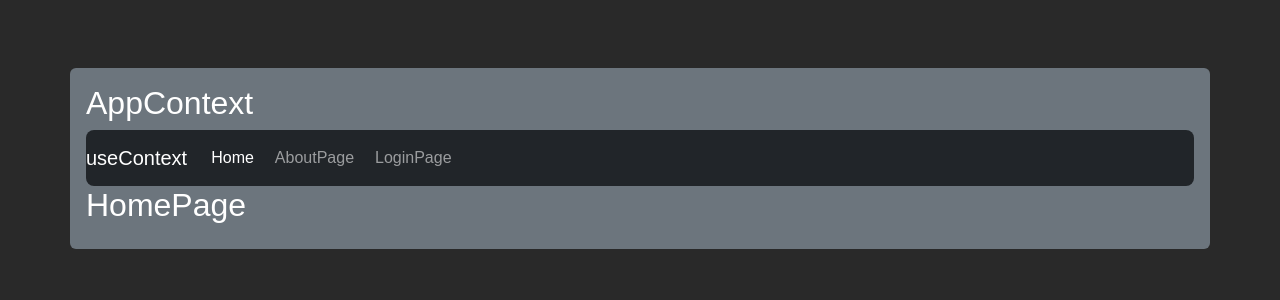
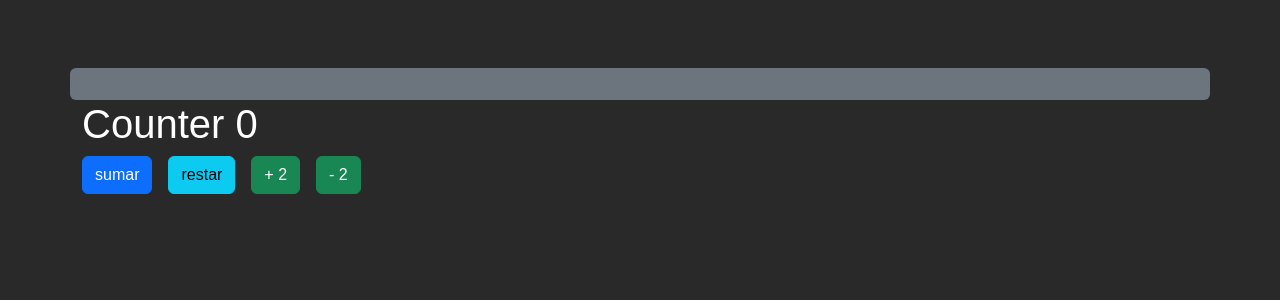
Before and after one commit to SebaGNH/Hooks-Generales-React, a React (Vite) app: page / in a window 1280 px wide. Shown: the top 300 px of the page. Built offline with nearby package versions, Linux system fonts and the light colour scheme.

Commit message:
Se agregó componente con redux

```diff
--- a/package.json
+++ b/package.json
@@ -9,10 +9,12 @@
     "preview": "vite preview"
   },
   "dependencies": {
+    "@reduxjs/toolkit": "^1.9.1",
     "localforage": "^1.10.0",
     "match-sorter": "^6.3.1",
     "react": "^18.2.0",
     "react-dom": "^18.2.0",
+    "react-redux": "^8.0.5",
     "react-router-dom": "^6.4.2",
     "sort-by": "^1.2.0"
   },
--- a/src/07tarememo/Hijo.jsx
+++ b/src/07tarememo/Hijo.jsx
@@ -9,7 +9,7 @@ export const Hijo = ({ numero, incrementar }) => {
             className="btn btn-primary mr-3"
             onClick={ () => incrementar( numero ) }
         >
-            { numero }
+            + { numero }
         </button>
     )
 }
--- /dev/null
+++ b/src/18_Redux_Toolkit/AppRedux.jsx
@@ -0,0 +1,16 @@
+import React from 'react'
+import { Provider } from 'react-redux'
+import { CounterRedux } from './components/CounterRedux'
+import {store} from './store/store'
+
+
+const AppRedux = () => {
+
+  return (
+    <Provider store={store}>
+      <CounterRedux/>
+    </Provider>
+  )
+}
+
+export default AppRedux
--- /dev/null
+++ b/src/18_Redux_Toolkit/components/CounterRedux.jsx
@@ -0,0 +1,43 @@
+import { useSelector, useDispatch } from 'react-redux'
+import { decrement, increment,incrementByAmount,decrementByAmount } from '../store/counterSlice'
+
+
+export const CounterRedux = () => {
+
+  const counter = useSelector((state) => state.counter.value)
+  const dispatch = useDispatch()
+
+  return (
+    <div>
+      <header>
+        <h1>Counter {counter}</h1>
+      </header>
+
+      <main>
+        <button
+          className="btn btn-primary me-3"
+          onClick={() => dispatch(increment())}
+          >sumar
+        </button>
+
+        <button
+          className="btn btn-info me-3"
+          onClick={() => dispatch(decrement())}
+          >restar
+        </button>
+
+        <button
+          className="btn btn-success me-3"
+          onClick={() => dispatch(incrementByAmount(2))}
+          >+ 2
+        </button>
+
+        <button
+          className="btn btn-success me-3"
+          onClick={() => dispatch(decrementByAmount(2))}
+          >- 2
+        </button>
+      </main>
+      </div>
+  )
+}
--- /dev/null
+++ b/src/18_Redux_Toolkit/store/counterSlice.js
@@ -0,0 +1,30 @@
+import { createSlice } from '@reduxjs/toolkit'
+
+const initialState = {
+  value: 0,
+  times: 0
+}
+
+export const counterSlice = createSlice({
+  name: 'counter',
+  initialState,
+  reducers: { //estos son los llamados reducers
+    increment: (state) => {
+      state.value += 1
+    },
+    decrement: (state) => {
+      state.value -= 1
+    },
+    incrementByAmount: (state, action) => {
+      state.value += action.payload //puede ser un objeto o un valor
+    },
+    decrementByAmount: (state, action) => {
+      state.value -= action.payload
+    },
+  },
+})
+
+
+export const { increment, decrement, incrementByAmount, decrementByAmount } = counterSlice.actions
+
+// export default counterSlice.reducer
--- /dev/null
+++ b/src/18_Redux_Toolkit/store/store.js
@@ -0,0 +1,8 @@
+import { configureStore } from '@reduxjs/toolkit'
+import { counterSlice } from './counterSlice'
+
+export const store = configureStore({
+  reducer: {
+    counter: counterSlice.reducer,
+  },
+})
--- a/src/App.jsx
+++ b/src/App.jsx
@@ -9,6 +9,7 @@ import {Memorize,MemoHook,CallBackHook} from './06memos'
 import { Padre } from './07tarememo/Padre';
 import {TodoApp} from './08_useReducer';
 import {AppContext} from './09_useContext'
+import AppRedux from './18_Redux_Toolkit/AppRedux';
 
 
 
@@ -20,7 +21,7 @@ const App = () => {
         <div className="row">
 
           <div className="col-md-12">
-            {/* <Counter01 /> */}
+           {/*  <Counter01 /> */}
             {/* <Counter02 /> */}
             {/* <Counter03WithCustumHook /> */}
           </div>
@@ -36,7 +37,7 @@ const App = () => {
 
 
           <div className="col-md-12">
-            {/* <FocusScreen /> */}
+           {/*  <FocusScreen /> */}
           </div>
 
 
@@ -45,10 +46,10 @@ const App = () => {
           </div>
 
           <div className="col-md-12">
-            {/* <Memorize /> */}
+           {/*  <Memorize /> */}
             {/* <MemoHook /> */}
-            {/* <CallBackHook /> */}
-            {/* <Padre /> */}
+           {/*  <CallBackHook /> */}
+           {/*  <Padre /> */}
           </div>
 
           <div className="col-md-12">
@@ -58,9 +59,12 @@ const App = () => {
 
           <div className="col-md-12 bg-secondary rounded p-3">
             {/* <IntroReducer /> */}
-            <AppContext />
+            {/* <AppContext /> */}
           </div>
 
+          <div className="col-md-12">
+            <AppRedux/>
+          </div>
 
 
         </div>
```
Also changed, not shown: src/18_Redux_Toolkit/ReduxDoc.md (added, +3 -0 lines), 1 other file (tests, documents, lock files or other folders).
